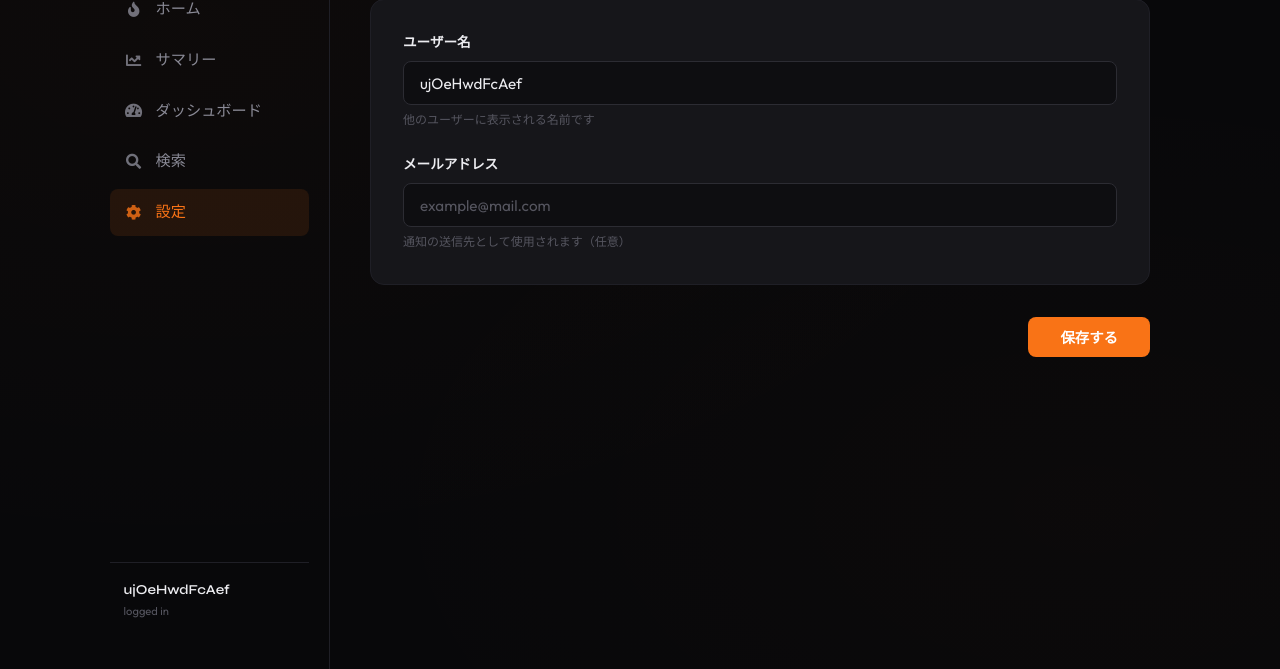
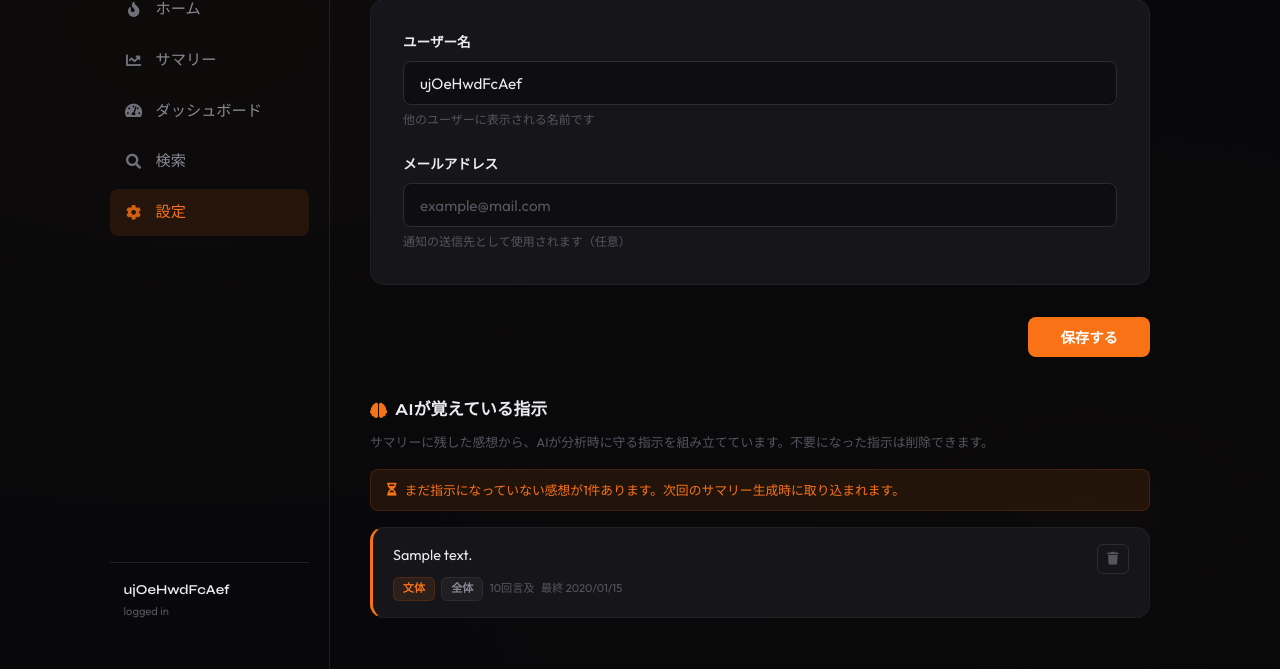
Before and after one commit to bon10/admonish-grumbler, a Flask app: page /settings in a window 1280 px wide. Shown: the part 131-800 px from the top of the page. Run offline with Flask 2, Linux system fonts and the light colour scheme; a database or web service that is not in the repository returns one stand-in record (values such as "Sample title"); some libraries are stand-ins or nearby versions.

Commit message:
設定画面にAIが記憶した指示の一覧と削除機能を追加

```diff
--- a/app/domain/model/feedback_profile.py
+++ b/app/domain/model/feedback_profile.py
@@ -98,10 +98,13 @@ class FeedbackProfile:
         self.pending = pending or []
         self.updated_at = updated_at
 
+    def sorted_instructions(self):
+        """すべての指示を優先度(言及回数→最終言及日)の高い順に返す"""
+        return sorted(self.instructions, key=_priority_key, reverse=True)
+
     def instructions_for(self, summary_type):
         """指定サマリー種別に適用される指示のみを、優先度の高い順に返す"""
-        applicable = [i for i in self.instructions if i.applies_to(summary_type)]
-        return sorted(applicable, key=_priority_key, reverse=True)
+        return [i for i in self.sorted_instructions() if i.applies_to(summary_type)]
 
     def transient_instruction_ids(self, summary_type):
         """
--- a/app/interface/http/user_controller.py
+++ b/app/interface/http/user_controller.py
@@ -3,7 +3,8 @@
 
 概要:
   ユーザー設定・登録に関するHTTPエンドポイントを定義するFlask Blueprint。
-  GET/POST /settings(表示名・メール設定)、GET/POST /signup(新規ユーザー登録)を提供する。
+  GET/POST /settings(表示名・メール設定・AIが記憶した指示の確認)、
+  GET/POST /signup(新規ユーザー登録)を提供する。
   認証・ログイン機能は現在コメントアウトされており、将来的に有効化予定。
 """
 
@@ -14,6 +15,7 @@ from flask import Blueprint, flash, redirect, render_template, request, session,
 from app import bcrypt
 from app.domain.model.user import User
 from app.infrastructure.user_repository import UserRepository
+from app.usecase.summary_interactor import SummaryInteractor
 from app.usecase.user_interactor import UserAlreadyExistsError, UserInteractor
 
 # from flask_login import current_user, login_user
@@ -21,6 +23,7 @@ from app.usecase.user_interactor import UserAlreadyExistsError, UserInteractor
 
 bp = Blueprint("user", __name__)
 user_interactor = UserInteractor()
+summary_interactor = SummaryInteractor()
 
 
 @bp.route("/settings", methods=["GET", "POST"])
@@ -38,7 +41,7 @@ def settings():
 
         flash("設定を保存しました")
         return redirect(url_for("user.settings"))
-    return render_template("settings.html")
+    return render_template("settings.html", feedback=summary_interactor.get_feedback_profile_view())
 
 
 # @login_manager.unauthorized_handler
--- a/app/static/main.css
+++ b/app/static/main.css
@@ -1462,3 +1462,136 @@ a:hover {
     gap: 0.75rem;
   }
 }
+
+/* ===== Settings: Feedback Instructions ===== */
+.settings-section {
+  margin-top: 2.5rem;
+}
+
+.settings-section-title {
+  font-family: var(--font-display);
+  font-weight: 700;
+  font-size: 1.05rem;
+  color: var(--text-primary);
+  margin-bottom: 0.5rem;
+  display: flex;
+  align-items: center;
+  gap: 0.5rem;
+}
+
+.settings-section-title i {
+  color: var(--accent);
+  font-size: 0.95rem;
+}
+
+.settings-section-hint {
+  font-size: 0.8rem;
+  color: var(--text-muted);
+  margin-bottom: 1rem;
+  line-height: 1.7;
+}
+
+.instruction-pending-note {
+  background: var(--accent-dim);
+  border: 1px solid rgba(249, 115, 22, 0.15);
+  border-radius: var(--radius-sm);
+  color: var(--accent);
+  font-size: 0.8rem;
+  padding: 0.6rem 1rem;
+  margin-bottom: 1rem;
+  display: flex;
+  align-items: center;
+  gap: 0.5rem;
+}
+
+.instruction-list {
+  display: flex;
+  flex-direction: column;
+  gap: 0.6rem;
+  list-style: none;
+  margin: 0;
+  padding: 0;
+}
+
+.instruction-item {
+  background: var(--bg-surface);
+  border: 1px solid var(--border-subtle);
+  border-left: 3px solid var(--accent);
+  border-radius: var(--radius);
+  padding: 1rem 1.25rem;
+  display: flex;
+  align-items: flex-start;
+  justify-content: space-between;
+  gap: 1rem;
+}
+
+.instruction-body {
+  min-width: 0;
+}
+
+.instruction-text {
+  color: var(--text-primary);
+  font-size: 0.9rem;
+  line-height: 1.6;
+}
+
+.instruction-meta {
+  display: flex;
+  flex-wrap: wrap;
+  align-items: center;
+  gap: 0.4rem;
+  margin-top: 0.6rem;
+}
+
+.instruction-badge {
+  background: var(--accent-dim);
+  color: var(--accent);
+  border: 1px solid rgba(249, 115, 22, 0.15);
+  border-radius: var(--radius-xs);
+  font-family: var(--font-display);
+  font-weight: 600;
+  font-size: 0.7rem;
+  padding: 0.15rem 0.55rem;
+}
+
+.instruction-badge.is-scope {
+  background: var(--bg-surface-raised);
+  color: var(--text-secondary);
+  border-color: var(--border);
+}
+
+.instruction-badge.is-transient {
+  background: var(--danger-dim);
+  color: var(--danger);
+  border-color: rgba(239, 68, 68, 0.15);
+}
+
+.instruction-stat {
+  color: var(--text-muted);
+  font-size: 0.7rem;
+}
+
+.btn-instruction-delete {
+  background: transparent;
+  border: 1px solid var(--border);
+  border-radius: var(--radius-xs);
+  color: var(--text-muted);
+  cursor: pointer;
+  flex-shrink: 0;
+  font-size: 0.8rem;
+  padding: 0.4rem 0.6rem;
+  transition: all var(--transition);
+}
+
+.btn-instruction-delete:hover {
+  background: var(--danger-dim);
+  border-color: rgba(239, 68, 68, 0.3);
+  color: var(--danger);
+}
+
+.instruction-empty {
+  color: var(--text-muted);
+  font-size: 0.85rem;
+  padding: 1.5rem;
+  text-align: center;
+}
--- a/app/templates/settings.html
+++ b/app/templates/settings.html
@@ -31,4 +31,50 @@
     <button class="btn-save" type="submit">保存する</button>
   </div>
 </form>
+
+<div class="settings-section">
+  <h2 class="settings-section-title"><i class="fas fa-brain"></i> AIが覚えている指示</h2>
+  <p class="settings-section-hint">
+    サマリーに残した感想から、AIが分析時に守る指示を組み立てています。不要になった指示は削除できます。
+  </p>
+
+  {% if feedback.pending_count %}
+  <p class="instruction-pending-note">
+    <i class="fas fa-hourglass-half"></i>
+    まだ指示になっていない感想が{{ feedback.pending_count }}件あります。次回のサマリー生成時に取り込まれます。
+  </p>
+  {% endif %}
+
+  {% if feedback.instructions %}
+  <ul class="instruction-list">
+    {% for instruction in feedback.instructions %}
+    <li class="instruction-item">
+      <div class="instruction-body">
+        <p class="instruction-text">{{ instruction.text }}</p>
+        <div class="instruction-meta">
+          <span class="instruction-badge">{{ instruction.category_label }}</span>
+          <span class="instruction-badge is-scope">{{ instruction.scope_label }}</span>
+          {% if not instruction.persistent %}
+          <span class="instruction-badge is-transient">1回限り</span>
+          {% endif %}
+          <span class="instruction-stat">{{ instruction.weight }}回言及</span>
+          <span class="instruction-stat">最終 {{ instruction.last_reinforced_at.strftime('%Y/%m/%d') }}</span>
+        </div>
+      </div>
+      <form method="POST"
+        action="{{ url_for('summary.delete_feedback_instruction', instruction_id=instruction.id) }}"
+        onsubmit="return confirm('この指示を削除しますか？\n以降のAI分析に反映されなくなります。');">
+        <button type="submit" class="btn-instruction-delete" title="この指示を削除">
+          <i class="fas fa-trash"></i>
+        </button>
+      </form>
+    </li>
+    {% endfor %}
+  </ul>
+  {% else %}
+  <div class="settings-card instruction-empty">
+    <p>まだ指示はありません。サマリー画面で感想を残すと、ここに追加されます。</p>
+  </div>
+  {% endif %}
+</div>
 {% endblock %}
--- a/app/usecase/summary_interactor.py
+++ b/app/usecase/summary_interactor.py
@@ -165,6 +165,22 @@ class SummaryInteractor:
     def consolidate_feedback(self):
         """未正規化フィードバックを指示リストへ統合する(バックグラウンド実行を想定)"""
         _consolidate_feedback()
+
+    def get_feedback_profile_view(self):
+        """
+        設定画面向けに、AIが記憶している指示と未反映フィードバックの件数を返す。
+
+        指示と件数で2度DBを読まないよう、1回のロードから両方を組み立てる。
+        """
+        profile = FeedbackProfileRepository().load()
+        return {
+            "instructions": profile.sorted_instructions(),
+            "pending_count": len(profile.pending),
+        }
+
+    def delete_feedback_instruction(self, instruction_id):
+        """ユーザーが不要と判断した指示を削除し、以降の分析へ渡らないようにする"""
+        FeedbackProfileRepository().remove_instructions([instruction_id])
 
     def start_weekly_summary(self):
         now = datetime.now()
```
Also changed, not shown: app/interface/http/summary_controller.py (+9 -1 lines).
